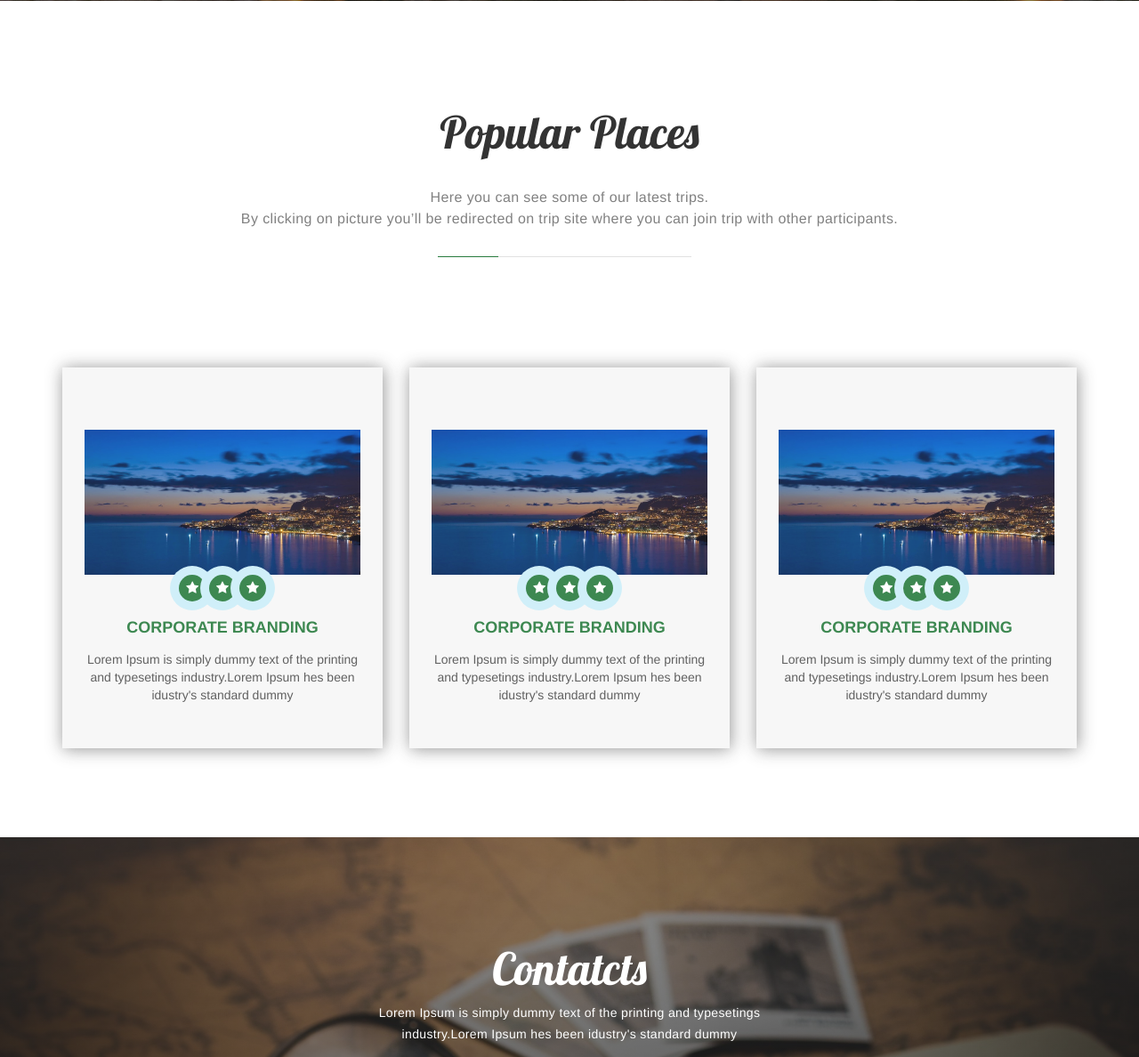
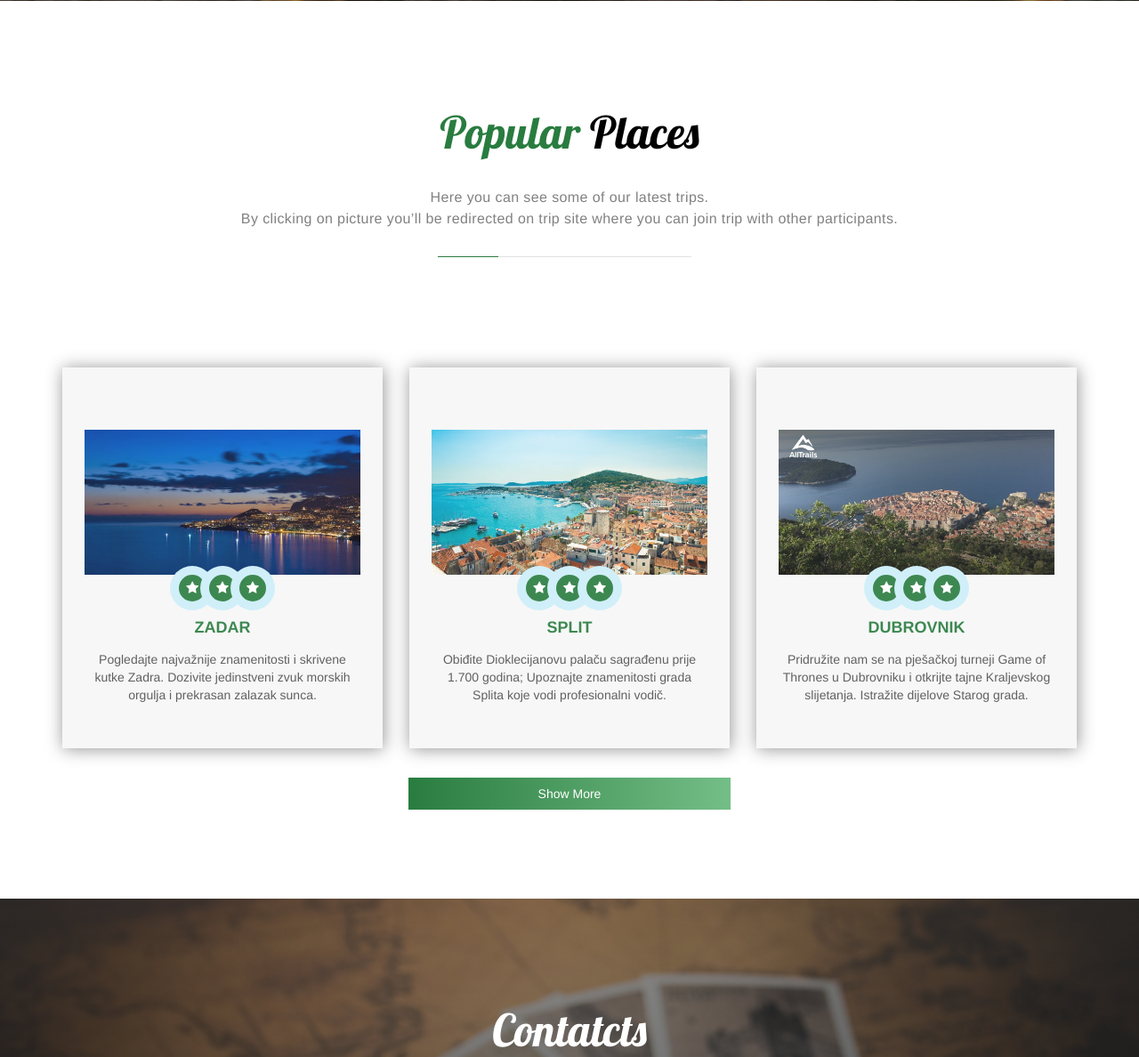
Before and after one commit to antonioscardovi/travel-hr, a Flask app: page / in a window 1280 px wide. Shown: the part 709-1897 px from the top of the page at 89% size. Run offline with Flask 2, Linux system fonts and the light colour scheme; some libraries are stand-ins or nearby versions.

Commit message:
Napravio manje izmjene u html-u

```diff
--- a/app/static/css/style.css
+++ b/app/static/css/style.css
@@ -381,6 +381,7 @@ input[type=text], select, textarea {
 
 
 
+
 .feature-block:after
 {
     content: "";
@@ -723,18 +724,20 @@ footer{
 }
 
 
+
 /* Ovo je show more button za trips */
 .intro-area .container .button
 {
+    margin-top: 33px;
     border: none;
     outline: 0;
     display: inline-block;
     padding: 8px;
     color: white;
-    background-color: #555;
+    background-image: linear-gradient(to right, rgb(41, 124, 63) , #74be87);
     text-align: center;
     cursor: pointer;
-    width: 31.6%;
+    width: 31%;
 }
 
 .intro-area .container .button3
--- a/app/templates/Index.html
+++ b/app/templates/Index.html
@@ -69,7 +69,7 @@
             <div class="container">
                 <div class="row">
                     <div class="col-sm-12 text-center">
-                        <h2 style="font-family:lobster; font-size:50px;">Popular <span>Places</span></h2>
+                        <h2 style="font-family:lobster; font-size:50px;color: rgb(41, 124, 63); " >Popular <span style="color:black">Places</span></h2>
                         <div class="sub-heading">
                             <p style="font-size: 16px;">
                                <br> Here you can see some of our latest trips.<br>
@@ -89,10 +89,26 @@
                            <i class="fa fa-star"></i></span>
                            <i class="fa fa-star"></i></span>
                            <i class="fa fa-star"></i></span>
-                                   <h3>Corporate Branding</h3>
+                           <h3>Zadar</h3>
                            <p>
-                                           Lorem Ipsum is simply dummy text of the printing and typesetings
-                                           industry.Lorem Ipsum hes been idustry's standard dummy
+                                Pogledajte najvažnije znamenitosti i skrivene kutke Zadra.
+                            Dozivite jedinstveni zvuk morskih orgulja i prekrasan zalazak sunca.
+
+                           </p>
+                        </div>
+                    </div>
+
+                    <div class="col-sm-4">
+                        <div class="intro-block" style="box-shadow: 1px 1px 18px #888888;">
+                           <img src="/static/split.jpg">
+                           <i class="fa fa-star"></i></span>
+                           <i class="fa fa-star"></i></span>
+                           <i class="fa fa-star"></i></span>
+                           <h3>Split</h3>
+                           <p>
+                                Obiđite Dioklecijanovu palaču sagrađenu prije 1.700 godina;
+                                Upoznajte znamenitosti grada Splita koje vodi profesionalni vodič.
+
                            </p>
                         </div>
                     </div>
@@ -100,32 +116,19 @@
 
                     <div class="col-sm-4">
                         <div class="intro-block" style="box-shadow: 1px 1px 18px #888888;">
-                               <img src="/static/zdr1.jpg">
+                            <img src="/static/dubrovnik.jpg">
                            <i class="fa fa-star"></i></span>
                            <i class="fa fa-star"></i></span>
                            <i class="fa fa-star"></i></span>
-                               <h3>Corporate Branding</h3>
+                           <h3>Dubrovnik</h3>
                            <p>
-                                       Lorem Ipsum is simply dummy text of the printing and typesetings
-                                       industry.Lorem Ipsum hes been idustry's standard dummy
+                                Pridružite nam se na pješačkoj turneji Game of Thrones u Dubrovniku i otkrijte tajne Kraljevskog slijetanja.
+                                 Istražite dijelove Starog grada.
                            </p>
                         </div>
                     </div>
 
-
-                        <div class="col-sm-4">
-                            <div class="intro-block" style="box-shadow: 1px 1px 18px #888888;">
-                                <img src="/static/zdr1.jpg">
-                               <i class="fa fa-star"></i></span>
-                               <i class="fa fa-star"></i></span>
-                               <i class="fa fa-star"></i></span>
-                               <h3>Corporate Branding</h3>
-                               <p>
-                                       Lorem Ipsum is simply dummy text of the printing and typesetings
-                                       industry.Lorem Ipsum hes been idustry's standard dummy
-                               </p>
-                            </div>
-                        </div>
+                       <a href="{{ url_for('login') }}"><button class="button" >Show More</button></a>
 
 
                 </div>
```
Also changed, not shown: app/templates/detalji.html (deleted, +0 -77 lines). Lines whose indentation alone changed are shown as unchanged.
